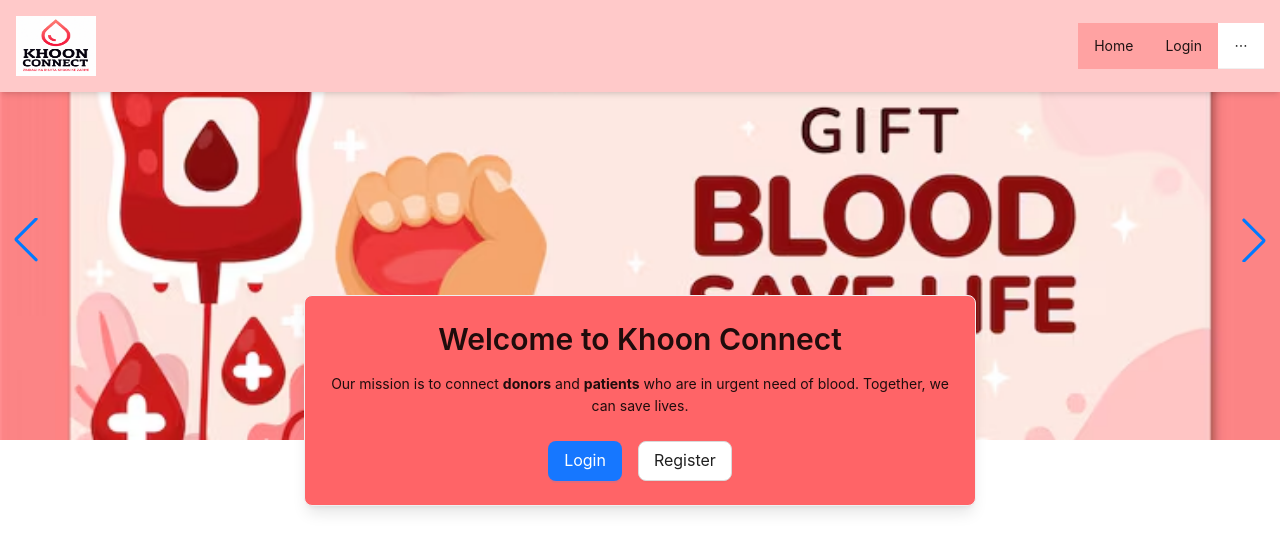
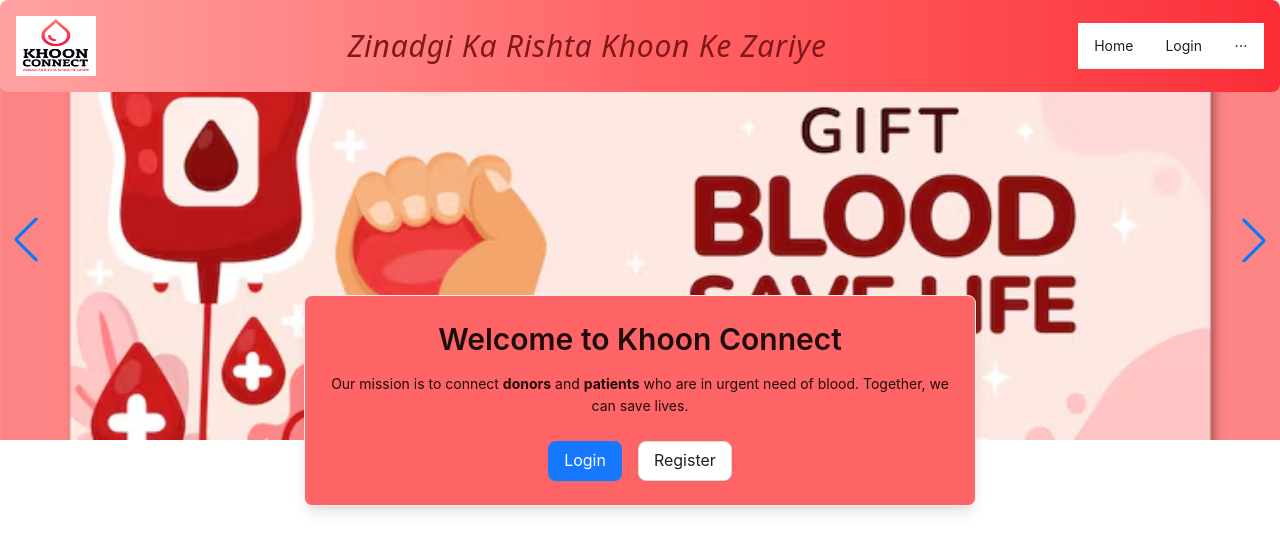
Before and after one commit to Amnanizam/Khoon-Connect---React-Project, a React (Vite) app: page / in a window 1280 px wide. Shown: the top 552 px of the page. Built offline with nearby package versions, Linux system fonts and the light colour scheme; sample sign-in values are in the browser's storage.

Commit message:
working on homepoage

```diff
--- a/index.html
+++ b/index.html
@@ -4,6 +4,9 @@
     <meta charset="UTF-8" />
     <link rel="icon" type="image/svg+xml" href="/vite.svg" />
     <meta name="viewport" content="width=device-width, initial-scale=1.0" />
+   <link href="https://fonts.googleapis.com/css2?family=Dancing+Script:wght@400;600;700&display=swap" rel="stylesheet">
+
+
     <title>Khoon Connect</title>
   </head>
   <body>
--- a/src/App.jsx
+++ b/src/App.jsx
@@ -7,7 +7,6 @@
 import Profile from './Pages/Profile'
 import FindBlood from './Pages/FindBlood'
 import RequestBlood from './Pages/RequestBlood'
-import Events from './Pages/Events'
 import ManageRequests from './Pages/ManageRequests'
 import History from './Pages/History'
 import Notifications from './Pages/Notifications'
@@ -61,14 +60,6 @@
       ),
     },
     {
-      path: "/events",
-      element: (
-        <ProtectedRoute>
-          <Events />
-        </ProtectedRoute>
-      ),
-    },
-    {
       path: "/managerequests",
       element: (
         <ProtectedRoute>
--- a/src/Components/Navbar.jsx
+++ b/src/Components/Navbar.jsx
@@ -1,9 +1,10 @@
 // src/Components/Navbar.jsx
+import React from "react";
 import { useSelector, useDispatch } from "react-redux";
 import { useNavigate } from "react-router-dom";
 import { Menu } from "antd";
 import { logout } from "../slices/authSlice";
-import logo from '../assets/logo.png'
+import logo from "../assets/logo.png";
 
 const Navbar = () => {
   const { isLoggedIn, role } = useSelector((state) => state.auth);
@@ -19,57 +20,75 @@
     navigate("/login");
   };
 
+  // menu items (data-driven)
+  const menuItems = !isLoggedIn
+    ? [
+        { key: "home", label: "Home" },
+        { key: "login", label: "Login" },
+        { key: "register", label: "Register" },
+      ]
+    : [
+        { key: "dashboard", label: "Dashboard" },
+        { key: "findblood", label: "Find Blood" },
+        { key: "requestblood", label: "Request Blood" },
+        { key: "logout", label: `Logout (${role})` },
+      ];
+
+  // central onClick handler for Menu
+  const onMenuClick = ({ key }) => {
+    if (key === "logout") {
+      handleLogout();
+      return;
+    }
+
+    switch (key) {
+      case "home":
+        handleClick("/");
+        break;
+      case "login":
+        handleClick("/FindBlood");
+        break;
+      case "register":
+        handleClick("/RequestBlood");
+        break;
+      case "dashboard":
+        handleClick("/dashboard");
+        break;
+      case "findblood":
+        handleClick("/findblood");
+        break;
+      case "requestblood":
+        handleClick("/requestblood");
+        break;
+      default:
+        break;
+    }
+  };
+
   return (
-    <div className="shadow-md bg-red-200">
+    <div className="w-full bg-gradient-to-r from-red-300 via-red-400 to-red-500 rounded-lg text-white">
       <div className="container mx-auto flex justify-between items-center p-4">
         {/* Logo */}
         <span
-          className="text-xl font-bold text-red-600 cursor-pointer"
+          className="flex items-center gap-3 text-xl font-bold text-red-600 cursor-pointer"
           onClick={() => handleClick("/")}
         >
-
-        <img src={logo} alt="" className="w-20 h-15"/>
-
+          <img src={logo} alt="logo" className="w-20 h-15" />
         </span>
 
-        {/* Menu */}
-        <Menu mode="horizontal" selectable={false}
-        className="border-0 bg-red-20">
-          {!isLoggedIn ? (
-            <>
-              <Menu.Item key="home"
-              className="!bg-red-300 hover:!bg-red-400"
-              onClick={() => handleClick("/")}>
-                Home
-              </Menu.Item>
-              <Menu.Item key="Find Blood"
-              className="!bg-red-300 hover:!bg-red-400"
-              onClick={() => handleClick("/FindBlood")}>
-                Login
-              </Menu.Item>
-              <Menu.Item key="Donate"
-              className="!bg-red-300 hover:!bg-red-400"
-              onClick={() => handleClick("/RequestBlood")}>
-                Register
-              </Menu.Item>
-            </>
-          ) : (
-            <>
-              <Menu.Item key="dashboard" onClick={() => handleClick("/dashboard")}>
-                Dashboard
-              </Menu.Item>
-              <Menu.Item key="findblood" onClick={() => handleClick("/findblood")}>
-                Find Blood
-              </Menu.Item>
-              <Menu.Item key="requestblood" onClick={() => handleClick("/requestblood")}>
-                Request Blood
-              </Menu.Item>
-              <Menu.Item key="logout" onClick={handleLogout}>
-                Logout ({role})
-              </Menu.Item>
-            </>
-          )}
-        </Menu>
+        {/* Title */}
+        <h3 className="text-3xl font-dancing italic tracking-wide text-transparent bg-clip-text bg-gradient-to-r from-red-900 via-red-900 to-red-900">
+          Zinadgi Ka Rishta Khoon Ke Zariye
+        </h3>
+
+        {/* AntD v5 Menu (items prop) */}
+        <Menu
+          mode="horizontal"
+          selectable={false}
+          className="border-0 bg-transparent"
+          items={menuItems}
+          onClick={onMenuClick}
+        />
       </div>
     </div>
   );
--- /dev/null
+++ b/tailwind.config.js
@@ -0,0 +1,12 @@
+/** @type {import('tailwindcss').Config} */
+export default {
+  content: ["./index.html", "./src/**/*.{js,ts,jsx,tsx}"],
+  theme: {
+    extend: {
+      fontFamily: {
+        dancing: ["'Dancing Script'", "cursive"],
+      },
+    },
+  },
+  plugins: [],
+}
```
